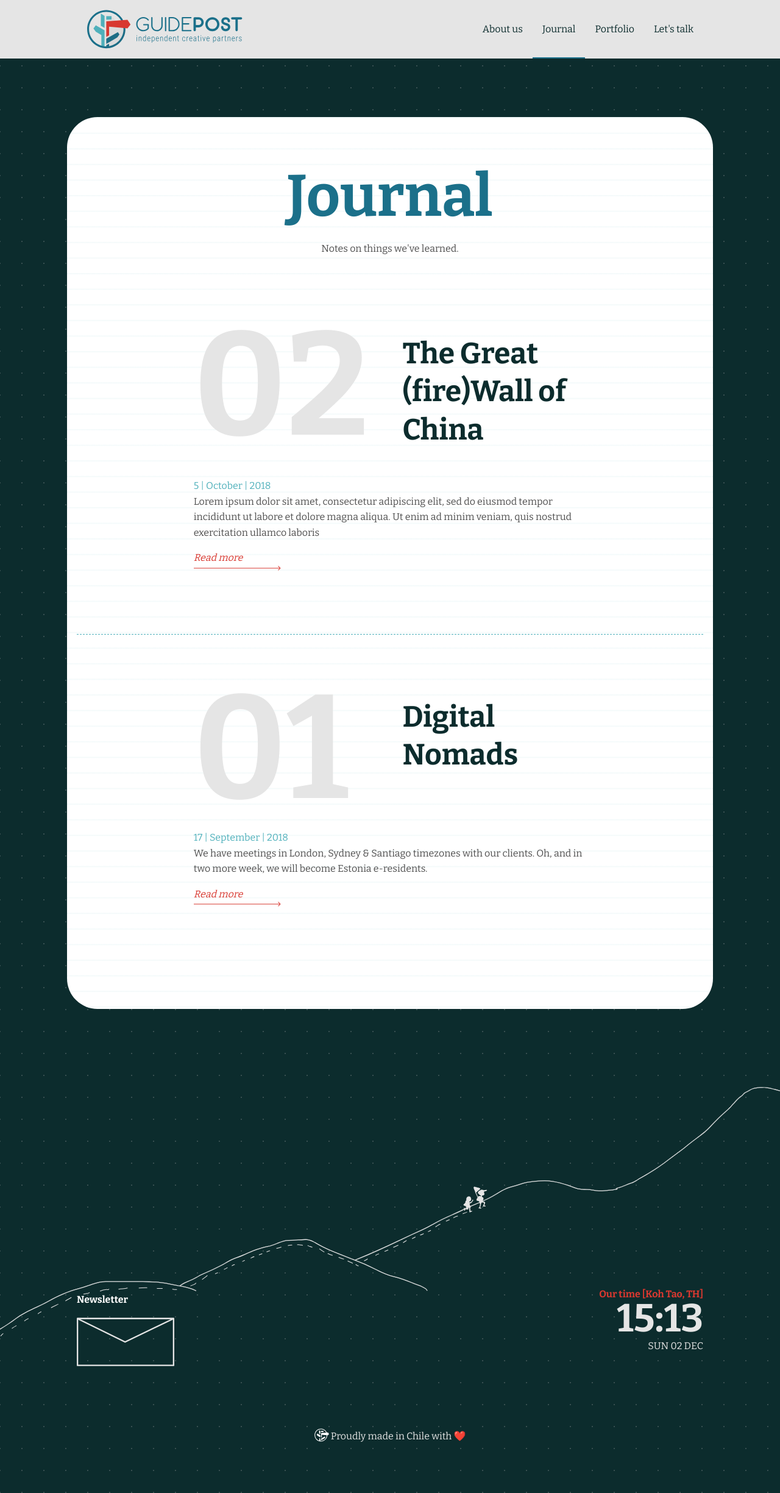
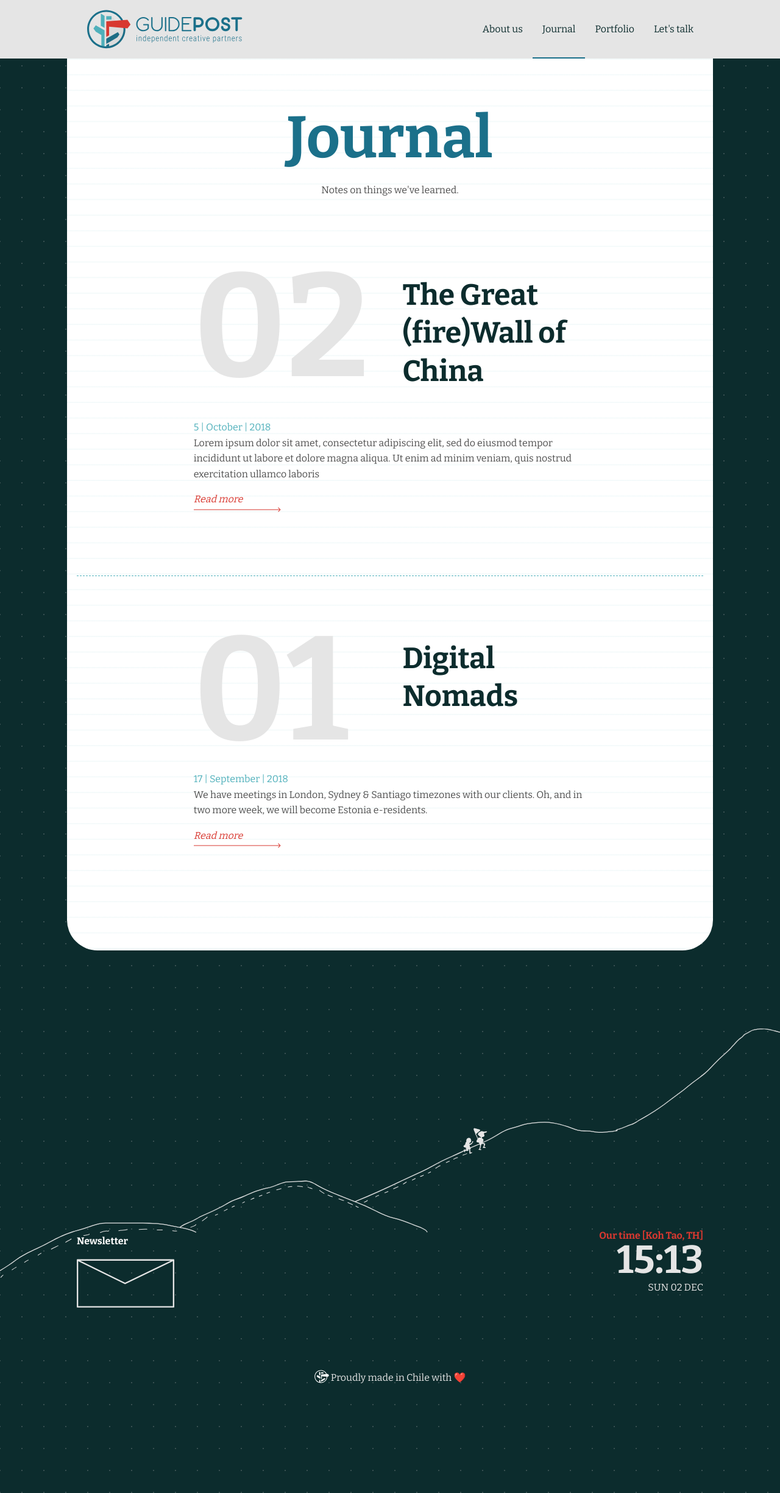
Before and after one commit to GuidePostCreative/guidepost.design, a Jekyll site: the page built from journal.html, in a window 1280 px wide. Shown: the whole page at 61% size. Built offline with Jekyll 4.4.1, drawn with Linux system fonts in a browser that asks for light colours.

Commit message:
Journal list style fix

```diff
--- a/assets/css/_journal.sass
+++ b/assets/css/_journal.sass
@@ -17,8 +17,7 @@
       background-size: 100% $journal-line-space + $journal-line-width
       padding-top: 4 * $gutter
       padding-bottom: 4 * $gutter
-      border-radius: 50px
-      margin: 6 * $gutter 0 0
+      border-radius: 0 0 50px 50px
   .footer
     background: none
 
```
Also changed, not shown: 1 other file.
